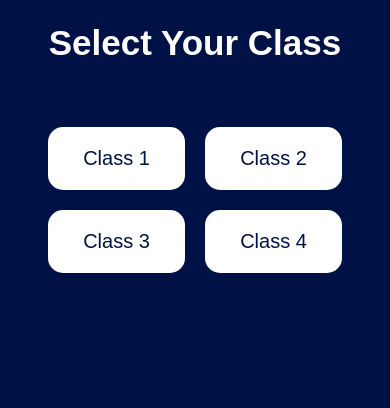
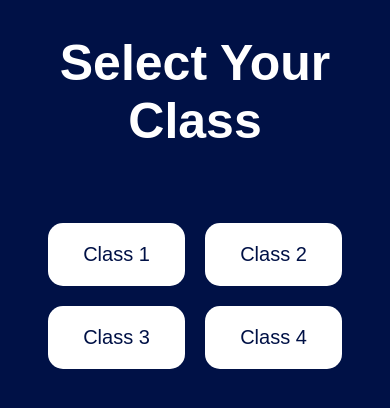
Before and after one commit to mayblair/SurveyGameScreen, a website: page src/game.html in a window 390 px wide. Drawn offline with nearby package versions, Linux system fonts and the light colour scheme; no server answers.

Commit message:
bigger fonts

```diff
--- a/src/style.css
+++ b/src/style.css
@@ -2,16 +2,16 @@
 @media (max-width: 768px) {
 
     body {
-        font-size: 30px;
+        font-size: 45px;
     }
 
     h1 {
-        font-size: 35px;
+        font-size: 50px;
         padding: 0 10px;
     }
 
     h2 {
-        font-size: 25px;
+        font-size: 40px;
     }
 
     #questionScreen {
```
